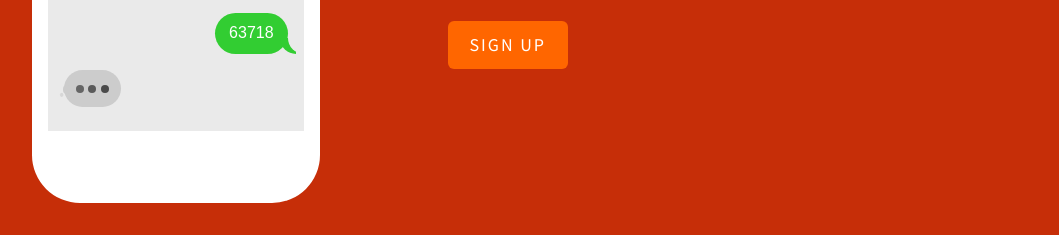
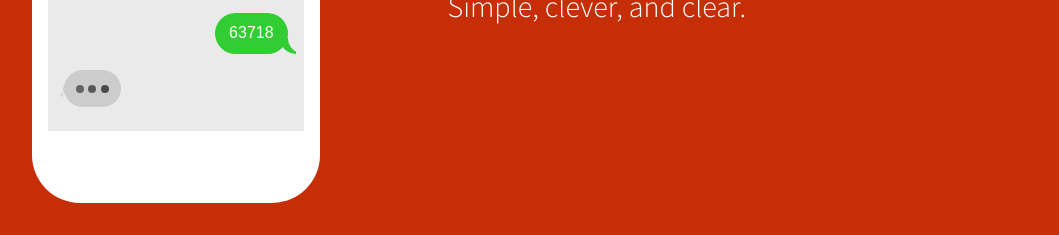
Before and after one commit to tyrale/openshift, a plain HTML site: page index.html in a window 1280 px wide. Shown: the part 565-800 px from the top of the page, without its empty margins (110-1169 px from the left). Drawn offline with Linux system fonts and the light colour scheme; files whose address does not match are found by name.

Commit message:
remove btns

```diff
--- a/index.html
+++ b/index.html
@@ -78,7 +78,7 @@
 						    		<div class="logo"><img src="images/union.svg"></img></div>
 						    		<h1 class="fh5co-lead to-animate">The Open Shift</h1>
 									<h2 class="fh5co-sub-lead to-animate">A service industry chatbot to help fill open shifts. Simple, clever, and clear.</h3>
-									<p class="to-animate-2"><a class="btn btn-primary btn-lg" href="https://sms-shifts.herokuapp.com">Sign Up</a></p>
+									<!--<p class="to-animate-2"><a class="btn btn-primary btn-lg" href="https://sms-shifts.herokuapp.com">Sign Up</a></p>-->
 						    	</div>
 						    </div>
 					    </div>
@@ -270,7 +270,7 @@
 			</div>
 			<div class="row">
 				<div class="col-md-4 col-md-offset-5 single-animate animate-features-3">
-					<a class="btn btn-primary btn-" href="https://sms-shifts.herokuapp.com"> Sign Up</a>
+					<!--<a class="btn btn-primary btn-" href="https://sms-shifts.herokuapp.com"> Sign Up</a>-->
 				</div>
 			</div>
 		</div>
```
